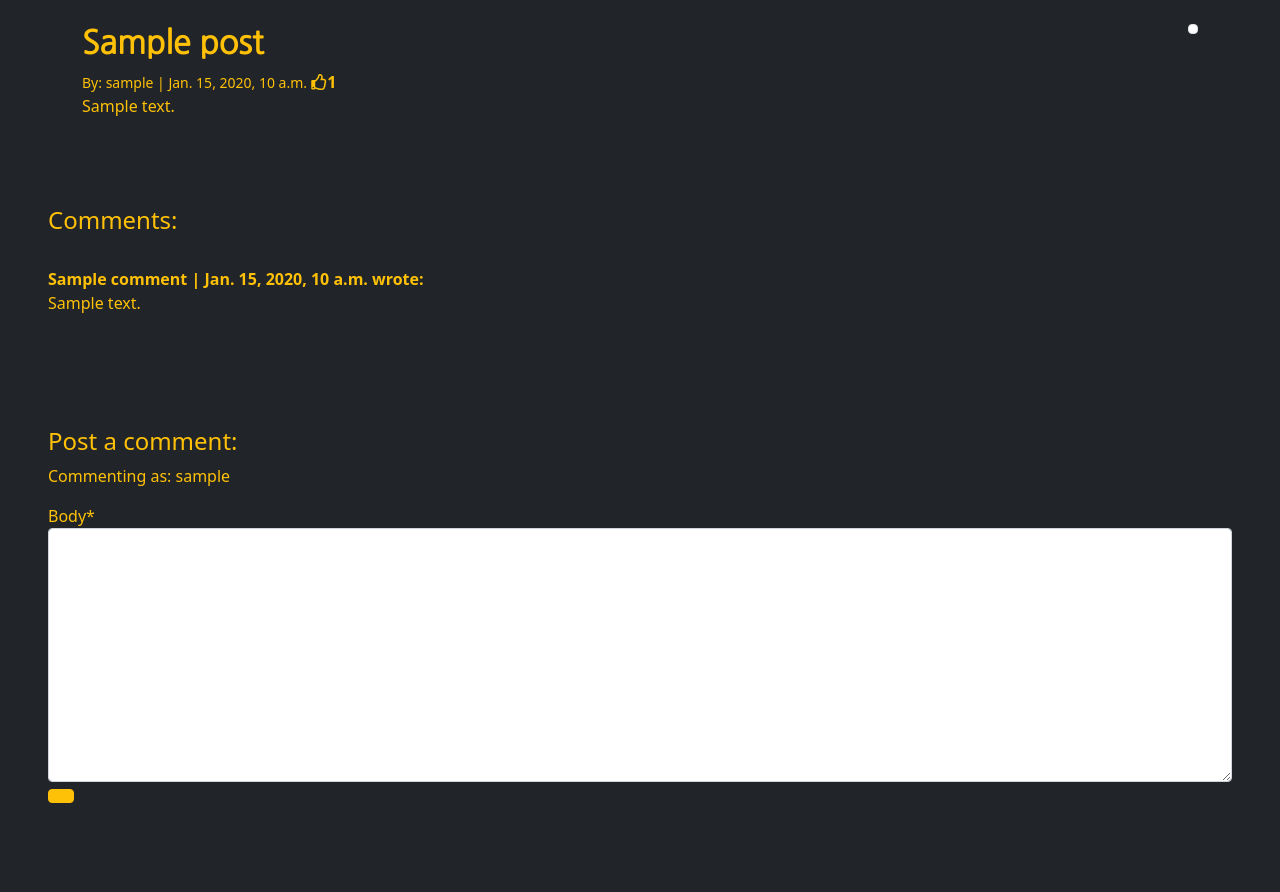
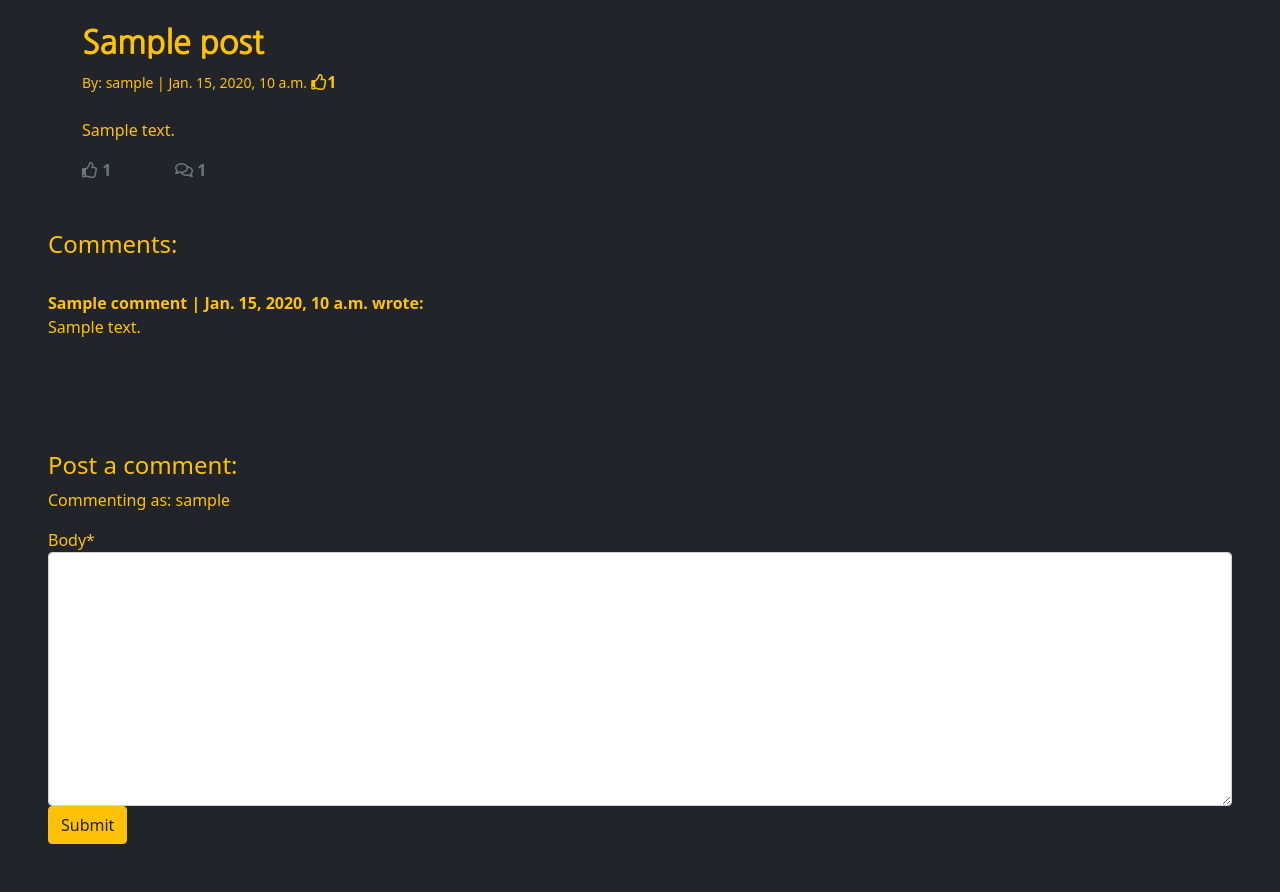
Before and after one commit to Code-Institute-Submissions/MBissett29-Drop-Share_JulyResub, a Django app: a page that uses templates/user_post.html in a window 1280 px wide; the page is wider, and only the part inside the window is pictured. Shown: the part 56-948 px from the top of that part. Before the commit the page ends 859 px from the top of that part, so only its background shows below. Run offline with Django 4.2, Linux system fonts and the light colour scheme; a user stored in the database is signed in; tables that the repository leaves empty hold one stand-in row (values such as "Sample post"); some libraries are stand-ins or nearby versions; some web fonts are replaced.

Commit message:
Formatted document and corrected spelling

```diff
--- a/templates/user_post.html
+++ b/templates/user_post.html
@@ -10,17 +10,14 @@
             <h2 class="page-title"> {{ post.title }}</h2>
             <small class="blog-sub-title"> By: {{ post.author }} | {{ post.created_on }}</small>
             <strong><i class="far fa-thumbs-up"></i>{{ post.number_of_likes }}</strong>
-            <p class="col-8 align-items-start post-content">
-                {{ post.content | safe }}
-            </p>
         </div>
-        <div class="col-4 align-items-end post-img">
+        <div class="d-none d-md-block col-md-6 masthead-image post-img">
             {% if "placeholder" in post.featured_image.url %}
             <img class="img-thumbnail rounded float-end"
                 src="https://images.prismic.io/frameworkmarketplace/c9f009af-2392-4899-b69e-e6ef5c2d4a8c_shared-social-thumbnail-1200x630.jpg?auto=compress,format"
                 alt="Image of laptop on a desk">
             {% else %}
-            <img class="img-thumbnail rounded float-end" src=" {{ post.feautured_image.url }}" alt="">
+            <img class="d-none d-md-block col-md-6 masthead-image post-img rounded float-end" src=" {{ post.featured_image.url }}" alt="">
             {% endif %}
         </div>
     </div>
@@ -28,7 +25,27 @@
 
 <br>
 
-<div class="container"></div>
+<div class="container">
+    <div class="row">
+        <p class="col-8 align-items-start post-content">
+            {{ post.content | safe }}
+        </p>
+        <div class="row">
+
+            <div class="col-1">
+                <!-- The number of likes goes before the closing strong tag -->
+                <strong class="text-secondary"><i class="far fa-thumbs-up"></i> {{ post.number_of_likes }} </strong>
+            </div>
+            <div class="col-1">
+                {% with comments.count as total_comments %}
+                <strong class="text-secondary"><i class="far fa-comments"></i>
+                    <!-- Our total_comments variable goes before the closing strong tag -->
+                    {{ total_comments }}</strong>
+                {% endwith %}
+            </div>
+        </div>
+    </div>
+</div>
 <div class="row">
     <div class="m-5 align-items-start">
         <h4>Comments:</h4>
@@ -46,18 +63,19 @@
     </div>
 </div>
 <div class="m-5 align-items-end">
-        {% if comment %}
+    {% if commented %}
     <div class="alert alert-success" role="alert">
         Your comment is awaiting approval
     </div>
     {% else %}
     {% if user.is_authenticated %}
+
     <h4>Post a comment:</h4>
     <p>Commenting as: {{ user.username }}</p>
     <form method="post">
         {{ comment_form | crispy }}
         {% csrf_token %}
-            <button type="submit" class="btn btn-warning form control text-dark right"></button>
+        <button type="submit" class="btn btn-warning form control text-dark right">Submit</button>
     </form>
     {% endif %}
     {% endif %}
```
Lines whose indentation alone changed are shown as unchanged.
